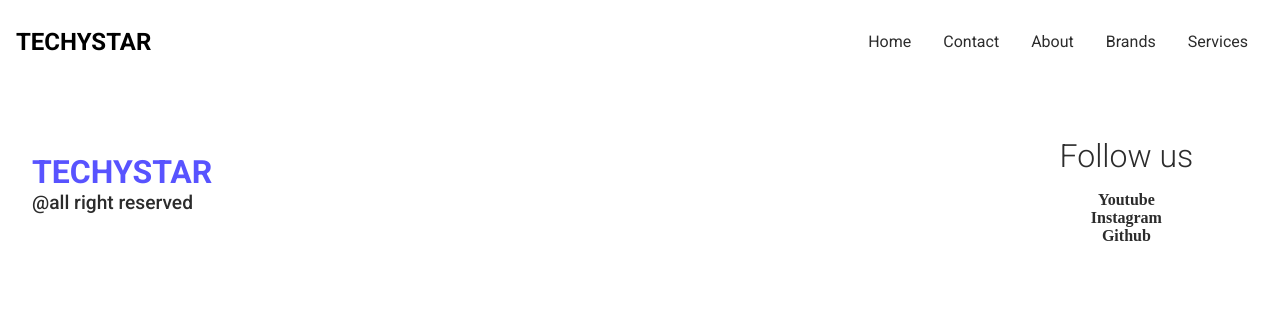
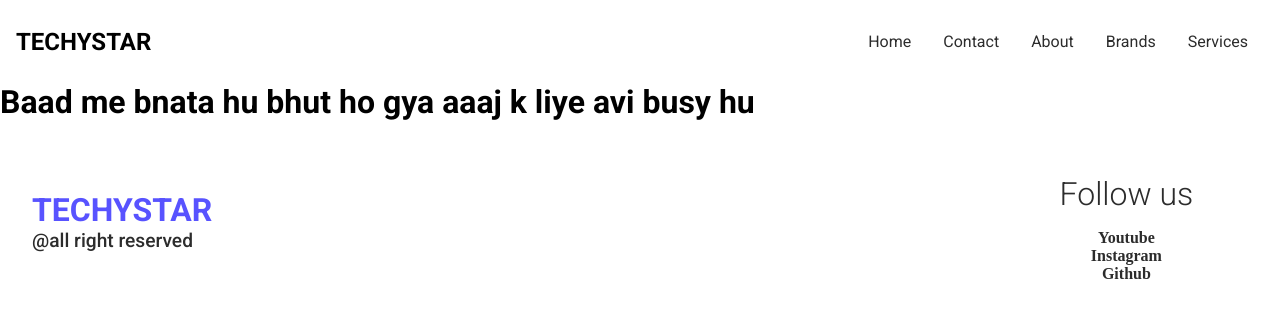
Before and after one commit to Ravi02RR/learing_scss, a React (Vite) app: page /services in a window 1280 px wide. Shown: the top 318 px of the page. Built offline with nearby package versions, Linux system fonts and the light colour scheme.

Commit message:
services__

```diff
--- a/src/App.jsx
+++ b/src/App.jsx
@@ -3,6 +3,7 @@ import { Route, BrowserRouter as Router, Routes } from "react-router-dom";
 import Header from "./components/Header";
 import Home from "./components/Home";
 import Contact from "./components/Contact";
+import Services from "./components/Services";
 import "./styles/App.scss";
 import "./styles/Header.scss";
 import "./styles/Home.scss";
@@ -19,6 +20,7 @@ function App() {
       <Routes>
         <Route path="/" element={<Home></Home>}></Route>
         <Route path="/contact" element={<Contact></Contact>}></Route>
+        <Route path="/services" element={<Services></Services>}></Route>
       </Routes>
       <Footer></Footer>
     </Router>
--- /dev/null
+++ b/src/components/Services.jsx
@@ -0,0 +1,9 @@
+
+
+const Services = () => {
+    return (
+        <div><h1>Baad me bnata hu bhut ho gya aaaj k liye avi busy hu</h1></div>
+    )
+}
+
+export default Services
```
